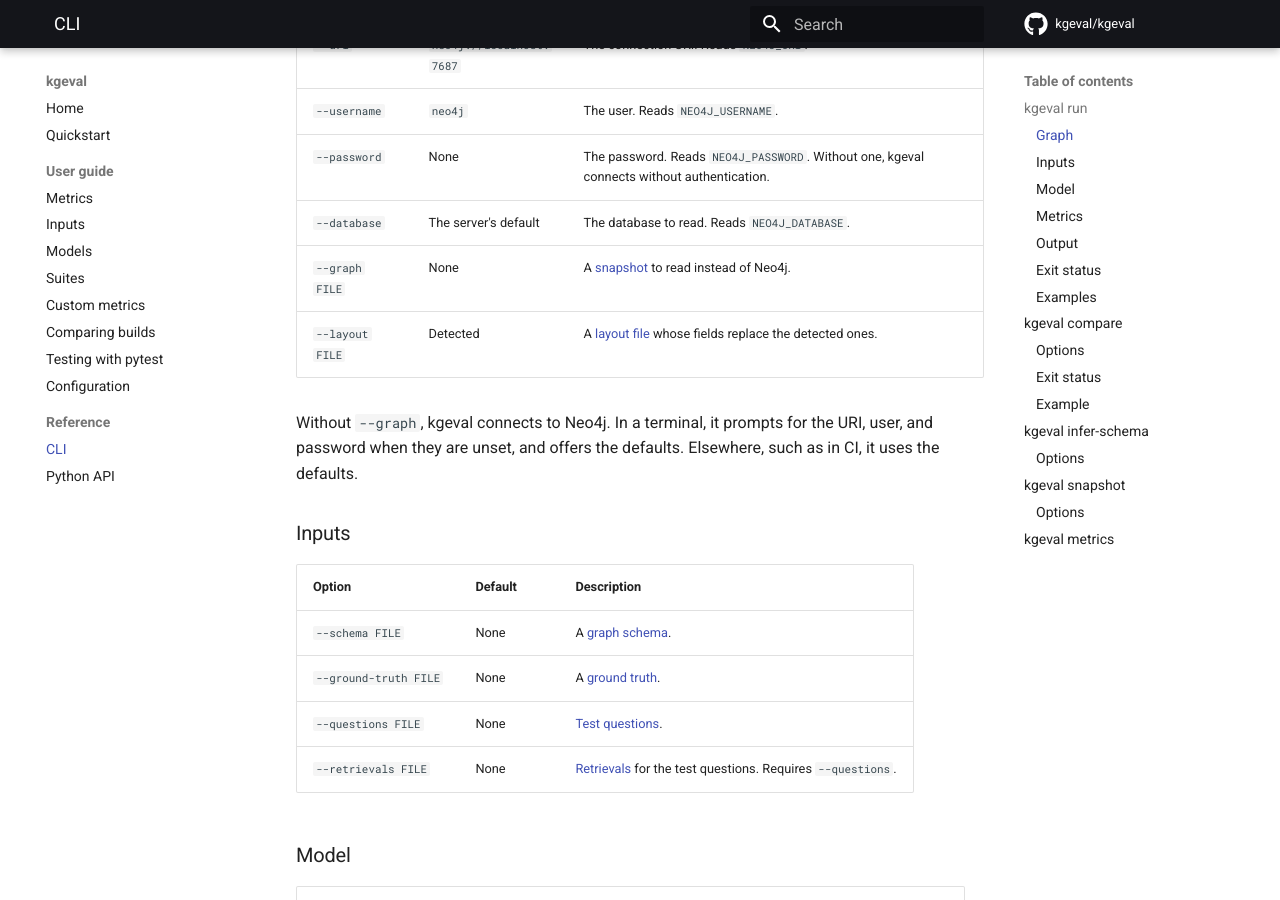
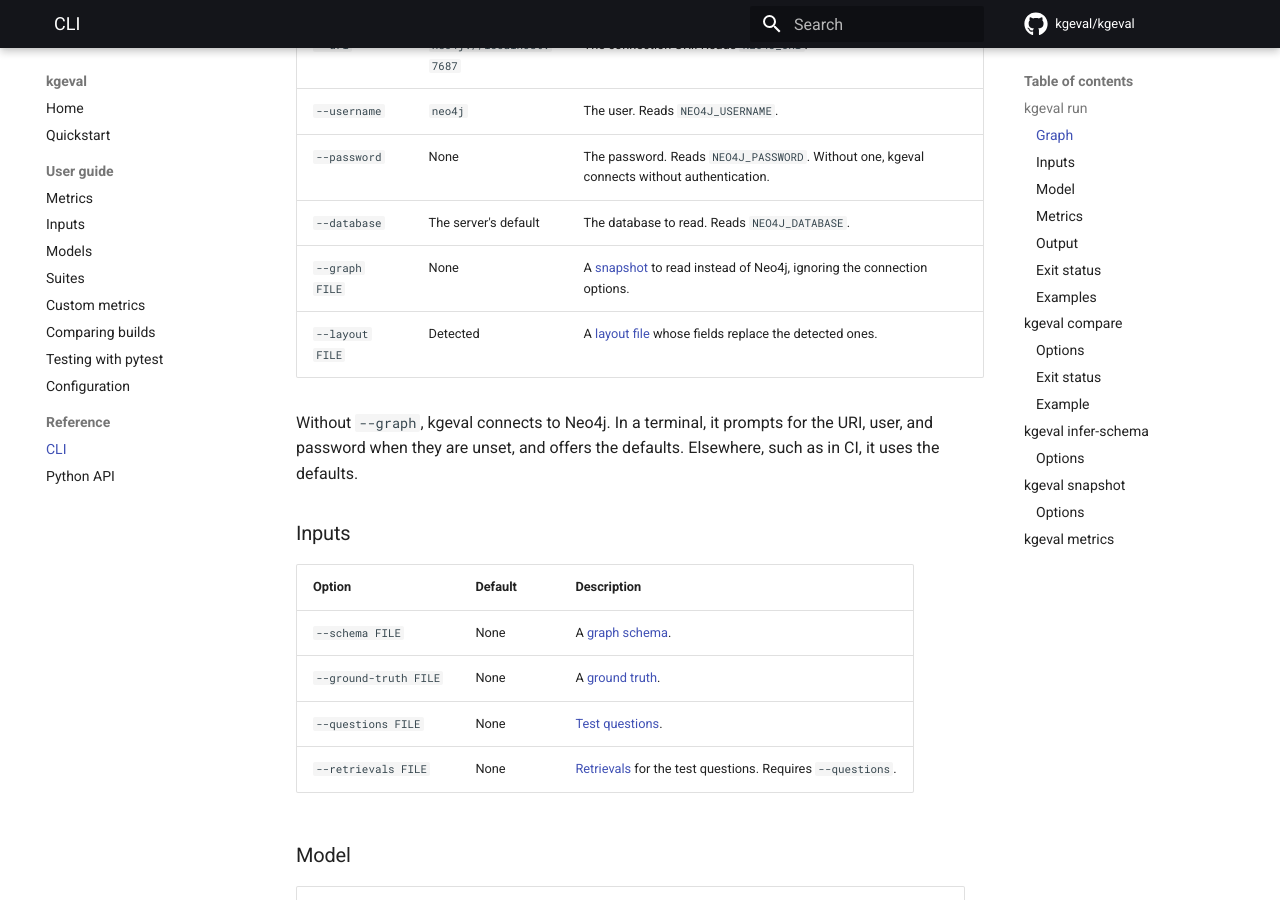
Before and after one commit to kgeval/kgeval, an MkDocs documentation site: the page built from docs/reference/cli.md, in a window 1280 px wide and 900 px high, scrolled down 810 px. Built offline with MkDocs 1.6.1 and Material for MkDocs 9.7.7, drawn with Linux system fonts in a browser that asks for light colours; comment, search, counter and statistics services are not loaded.

Commit message:
docs: say that a snapshot replaces the connection options

```diff
--- a/docs/reference/cli.md
+++ b/docs/reference/cli.md
@@ -22,14 +22,14 @@ given.
 
 ### Graph
 
-| Option          | Default                  | Description                                                                                      |
-| --------------- | ------------------------ | ------------------------------------------------------------------------------------------------ |
-| `--uri`         | `neo4j://localhost:7687` | The connection URI. Reads `NEO4J_URI`.                                                           |
-| `--username`    | `neo4j`                  | The user. Reads `NEO4J_USERNAME`.                                                                |
-| `--password`    | None                     | The password. Reads `NEO4J_PASSWORD`. Without one, kgeval connects without authentication.       |
-| `--database`    | The server's default     | The database to read. Reads `NEO4J_DATABASE`.                                                    |
-| `--graph FILE`  | None                     | A [snapshot](../guide/configuration.md#snapshots) to read instead of Neo4j.                      |
-| `--layout FILE` | Detected                 | A [layout file](../guide/configuration.md#custom-layout) whose fields replace the detected ones. |
+| Option          | Default                  | Description                                                                                                  |
+| --------------- | ------------------------ | ------------------------------------------------------------------------------------------------------------ |
+| `--uri`         | `neo4j://localhost:7687` | The connection URI. Reads `NEO4J_URI`.                                                                       |
+| `--username`    | `neo4j`                  | The user. Reads `NEO4J_USERNAME`.                                                                            |
+| `--password`    | None                     | The password. Reads `NEO4J_PASSWORD`. Without one, kgeval connects without authentication.                   |
+| `--database`    | The server's default     | The database to read. Reads `NEO4J_DATABASE`.                                                                |
+| `--graph FILE`  | None                     | A [snapshot](../guide/configuration.md#snapshots) to read instead of Neo4j, ignoring the connection options. |
+| `--layout FILE` | Detected                 | A [layout file](../guide/configuration.md#custom-layout) whose fields replace the detected ones.             |
 
 Without `--graph`, kgeval connects to Neo4j. In a terminal, it prompts for the URI,
 user, and password when they are unset, and offers the defaults. Elsewhere, such as in
```
Also changed, not shown: 1 other file.
